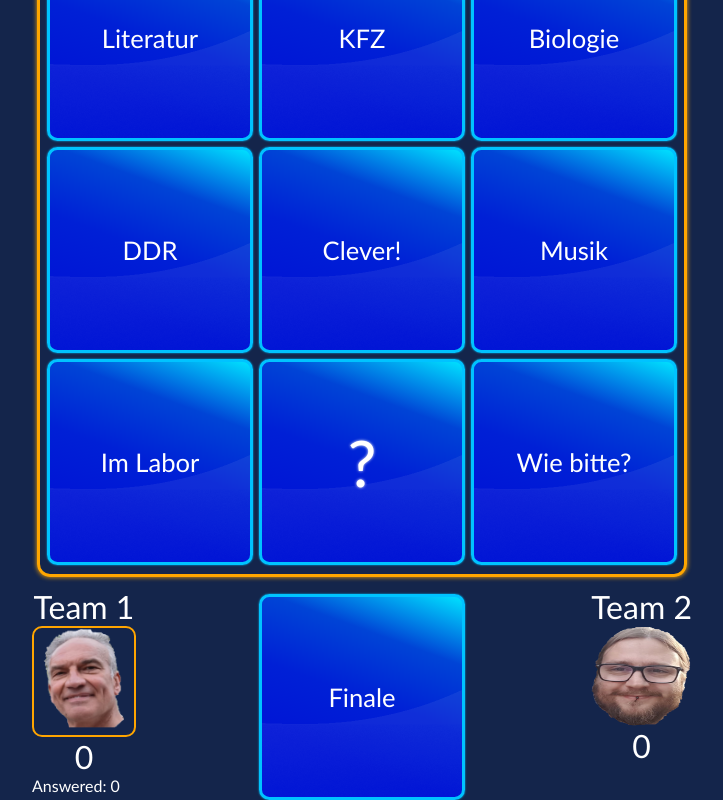
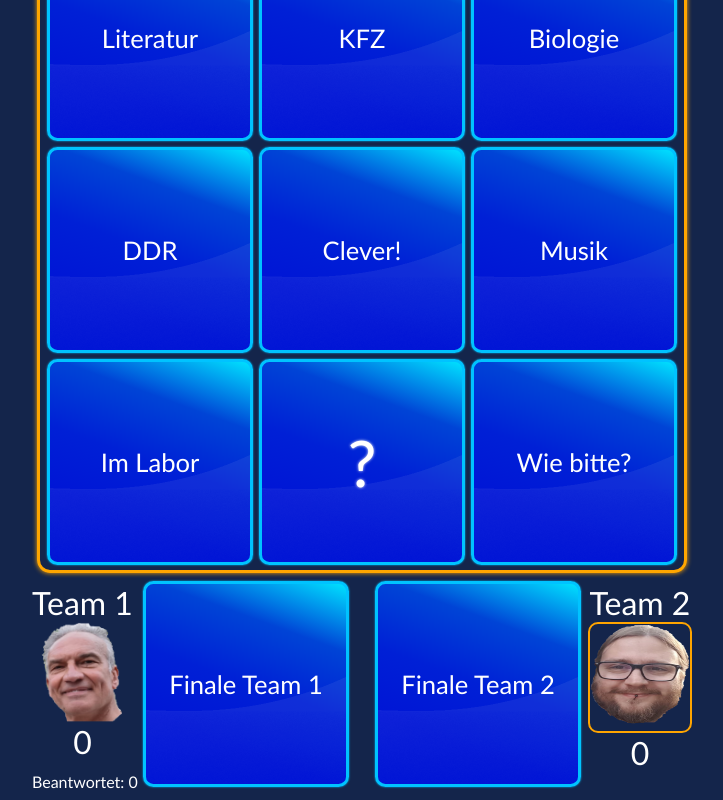
Before and after one commit to HiCom2/wer-weiss-denn-sowas, a React (Create React App) app: page / in a window 1280 px wide. Shown: the part 258-1058 px from the top of the page, without its empty margins (278-1001 px from the left). Built offline with nearby package versions, Linux system fonts and the light colour scheme.

Commit message:
several changes to make final questions working

```diff
--- a/src/components/CategoryOverview/Category/Category.js
+++ b/src/components/CategoryOverview/Category/Category.js
@@ -11,10 +11,11 @@ const Category = props => {
 	var image = '';
 	if (props.answerInfo.length >= 1) {
 		var answer = props.answerInfo[0];
-		if (answer.isCorrect)
-			if (answer.currentTeam === 'team1') image = team1Image;
-			else image = team2Image;
-		else tileClasses.push(classes.tileAnsweredWrong);
+        // if (props.data.id !== 10)
+            if (answer.isCorrect)
+                if (answer.currentTeam === 'team1') image = team1Image;
+                else image = team2Image;
+            else tileClasses.push(classes.tileAnsweredWrong);
 	}
 	const renderedImage =
 		image === '' ? (
@@ -24,7 +25,7 @@ const Category = props => {
 		);
 	if (renderedImage !== '') tileClasses.push(classes.tileAnsweredCorrectly);
 
-    if (data.id === 10) tileClasses.push(classes.tileten);
+    if (data.id === 10 || data.id === 11) tileClasses.push(classes.tileten);
 
 	return (
         <div
--- a/src/components/CategoryOverview/Category/Category.module.css
+++ b/src/components/CategoryOverview/Category/Category.module.css
@@ -50,7 +50,7 @@
 }
 
 .tileten{
-    margin: 26px;
+    margin: 13px;
 }
 
 .categorytext {
--- a/src/components/CategoryOverview/CategoryOverview.js
+++ b/src/components/CategoryOverview/CategoryOverview.js
@@ -7,13 +7,25 @@ import ReactPlayer from 'react-player';
 
 const CategoryOverview = props => {
 	var [shownQuestionData, setShownQuestionData] = useState('');
-	var [currentTeam, setCurrentTeam] = useState('team1');
+	var [currentTeam, setCurrentTeam] = useState('team2');
 	var [answeredQuestions] = useState([]);
 	var [player, setPlayer] = useState('');
+    var [finalAnswer] = useState([]);
 
 	function SetAnsweredQuestion(questionId, answer, videopath) {
         var isCorrect = shownQuestionData.correctAnswer === answer;
-        answeredQuestions.push({ currentTeam, questionId, isCorrect });
+        if (questionId === 10){
+            finalAnswer.push({ currentTeam, questionId, isCorrect })
+            // console.log(finalAnswer)
+        }
+        else if (questionId === 11){
+            // console.log(finalAnswer)
+            answeredQuestions.push(finalAnswer[0])
+            answeredQuestions.push({ currentTeam, questionId, isCorrect })
+        }
+        else answeredQuestions.push({ currentTeam, questionId, isCorrect })
+
+        // console.log(answeredQuestions)
 		if (currentTeam === 'team1') setCurrentTeam('team2');
 		else setCurrentTeam('team1');
 		// TODO Play video from here
--- a/src/components/CategoryOverview/CategoryOverview.module.css
+++ b/src/components/CategoryOverview/CategoryOverview.module.css
@@ -3,7 +3,7 @@
 	justify-content: center;
 	flex-direction: row;
 	flex-wrap: wrap;
-	height: 640px;
+	height: 636px;
 	width: 640px;
 	padding: 2px;
 	border-radius: 2%;
--- a/src/components/CategoryOverview/TeamInfo/TeamInfo.js
+++ b/src/components/CategoryOverview/TeamInfo/TeamInfo.js
@@ -17,9 +17,9 @@ const TeamInfo = props => {
 	else team2Img = <div className={classes.CurrentTeam}> {team2Img} </div>;
 
 	var scoreTeam1 =
-		answers.filter(x => x.currentTeam === 'team1' && x.isCorrect && x.questionId !== 10).length * 500;
+		answers.filter(x => x.currentTeam === 'team1' && x.isCorrect && x.questionId !== 10 && x.questionId !== 11).length * 500;
 	var scoreTeam2 =
-		answers.filter(x => x.currentTeam === 'team2' && x.isCorrect && x.questionId !== 10).length * 500;
+		answers.filter(x => x.currentTeam === 'team2' && x.isCorrect && x.questionId !== 10 && x.questionId !== 11).length * 500;
 
 	return (
 		<div className={classes.TeamInfo}>
@@ -33,7 +33,7 @@ const TeamInfo = props => {
 					{scoreTeam2}
 				</div>
 			</div>
-			Answered: {answers.length}
+			Beantwortet: {answers.length}
 		</div>
 	);
 };
--- a/src/data.json
+++ b/src/data.json
@@ -199,23 +199,45 @@
 	},
     {
 		"id": 10,
-		"category": "Finale",
-		"question": "Wer einen neuen russischen 2.000-Rubel-Schein besitzt und sich eine dazugehörige App herunterlädt, …?",
+		"category": "Finale Team 1",
+		"question": "Welches dieser Länder hat den höchsten prozentualen Anteil der Waldfläche an Landesfläche?",
 		"answers": [
 			{
 				"id": "a",
-				"text": "erfährt, wie viele Menschen den Schein bereits in der Hand hielten"
+				"text": "Japan"
 			},
 			{
 				"id": "b",
-				"text": "kann eine Sojus-Rakete samt Weltraumbahnhof erscheinen lassen"
+				"text": "Brasilien"
 			},
 			{
 				"id": "c",
-				"text": "erfährt die exakte Zahl der sich darauf befindlichen Bakterien"
+				"text": "Vietnam"
 			}
 		],
-		"correctAnswer": "b",
+		"correctAnswer": "a",
+        "video": "",
+        "picture": ""
+	},
+    {
+		"id": 11,
+		"category": "Finale Team 2",
+		"question": "Welches dieser Länder hat den höchsten prozentualen Anteil der Waldfläche an Landesfläche?",
+		"answers": [
+			{
+				"id": "a",
+				"text": "Japan"
+			},
+			{
+				"id": "b",
+				"text": "Brasilien"
+			},
+			{
+				"id": "c",
+				"text": "Vietnam"
+			}
+		],
+		"correctAnswer": "a",
         "video": "",
         "picture": ""
 	}
```
